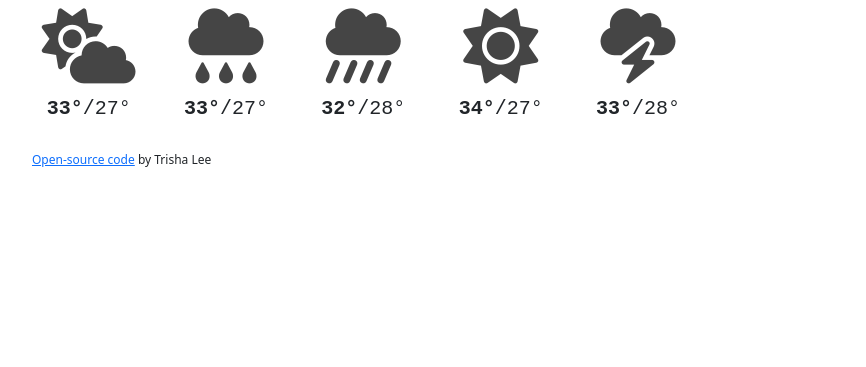
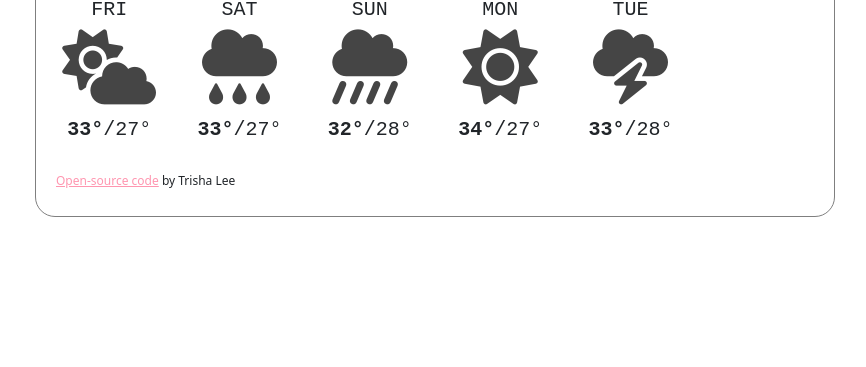
Before and after one commit to trishaleezy/my-weather-app, a plain HTML site: page index.html in a window 1280 px wide. Shown: the part 442-809 px from the top of the page, without its empty margins (230-1096 px from the left). Drawn offline with nearby package versions, Linux system fonts and the light colour scheme.

Commit message:
Added a border and changed link colours

```diff
--- a/index.html
+++ b/index.html
@@ -112,14 +112,16 @@
             <strong>33°</strong>/28°
           </div>
         </div>
+        <br />
+        <h6>
+          <a
+            href="https://github.com/trishaleezy/my-weather-app"
+            target="_blank"
+            >Open-source code</a
+          >
+          by Trisha Lee
+        </h6>
       </div>
-      <br />
-      <h6>
-        <a href="https://github.com/trishaleezy/my-weather-app" target="_blank"
-          >Open-source code</a
-        >
-        by Trisha Lee
-      </h6>
     </div>
     <script src="src/index.js"></script>
   </body>
--- a/styles/style.css
+++ b/styles/style.css
@@ -7,8 +7,15 @@ h1 {
 h6 {
   font-size: 12px;
 }
+a {
+  color: #ff96b0;
+}
 .weather-app {
   max-width: 800px;
+  margin: 0 auto;
+  border: 1px solid #7f7f7f;
+  padding: 20px;
+  border-radius: 20px;
 }
 .current-weather {
   font-size: 75px;
```
